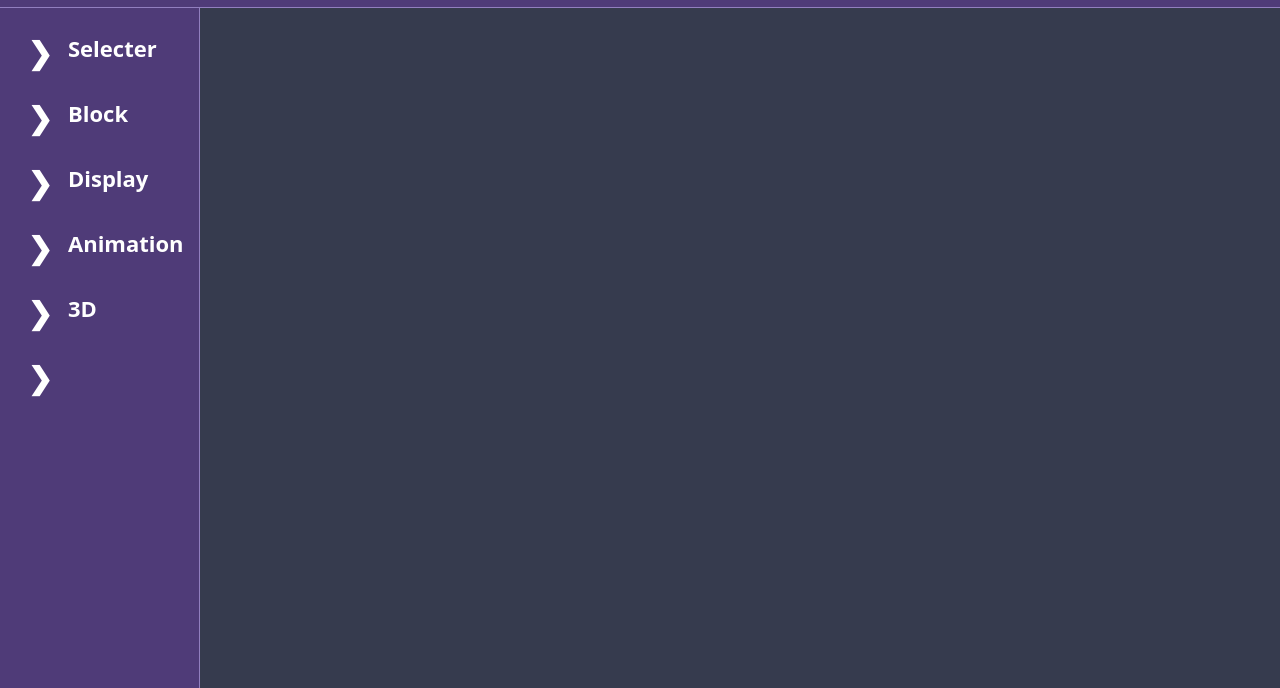
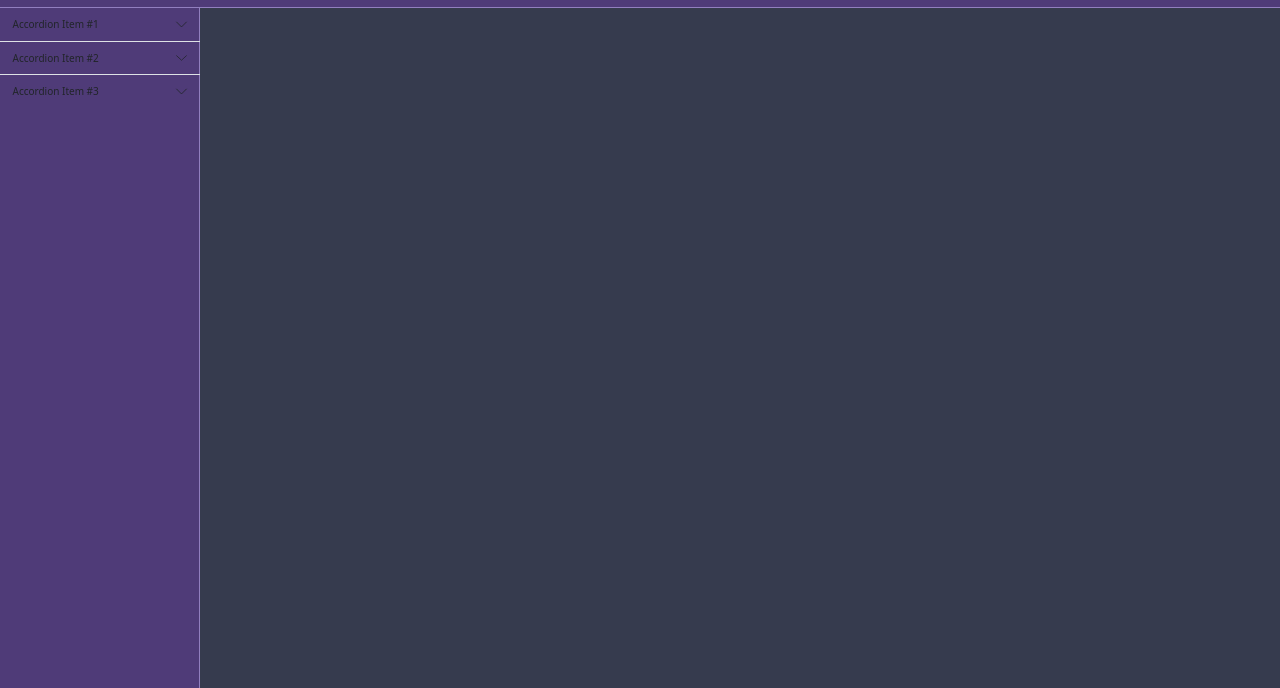
Before and after one commit to chanwoongYoon/study_code2, a plain HTML site: page index.html in a window 1280 px wide. Shown: the part 112-800 px from the top of the page. Drawn offline with nearby package versions, Linux system fonts and the light colour scheme.

Commit message:
사이드 바 아코디언으로 변신

```diff
--- a/index.html
+++ b/index.html
@@ -8,7 +8,7 @@
     <link href="https://cdn.jsdelivr.net/npm/bootstrap@5.3.8/dist/css/bootstrap.min.css" rel="stylesheet" integrity="sha384-sRIl4kxILFvY47J16cr9ZwB07vP4J8+LH7qKQnuqkuIAvNWLzeN8tE5YBujZqJLB" crossorigin="anonymous">
     <link rel="stylesheet" href="https://cdn.jsdelivr.net/npm/bootstrap-icons@1.11.3/font/bootstrap-icons.css">
     <script src="https://cdn.jsdelivr.net/npm/@popperjs/core@2.11.8/dist/umd/popper.min.js" integrity="sha384-I7E8VVD/ismYTF4hNIPjVp/Zjvgyol6VFvRkX/vR+Vc4jQkC+hVqc2pM8ODewa9r" crossorigin="anonymous" defer></script>
-<script src="https://cdn.jsdelivr.net/npm/bootstrap@5.3.8/dist/js/bootstrap.min.js" integrity="sha384-G/EV+4j2dNv+tEPo3++6LCgdCROaejBqfUeNjuKAiuXbjrxilcCdDz6ZAVfHWe1Y" crossorigin="anonymous" defer></script>
+    <script src="https://cdn.jsdelivr.net/npm/bootstrap@5.3.8/dist/js/bootstrap.min.js" integrity="sha384-G/EV+4j2dNv+tEPo3++6LCgdCROaejBqfUeNjuKAiuXbjrxilcCdDz6ZAVfHWe1Y" crossorigin="anonymous" defer></script>
     <link rel="stylesheet" href="style.css">
     <script src="script.js" defer></script>
 </head>
@@ -17,11 +17,7 @@
         <nav>
             <a class="logo" href="index.html" style="color:var(--empasize_color);"><i class="fa-solid fa-cube"></i></a>
             <div class="icons">
-                <a class="icon" href="">
-                    <svg class="bi" width="32" height="32" fill="currentColor">
-                        <use xlink:href="bootstrap-icons.svg#heart-fill"/>
-                    </svg>
-                </a>
+                <a class="icon" href=""><i class="fa-solid fa-code"></i></a>
                 <a class="icon" href="css.html"><i class="fa-brands fa-css3-alt"></i></a>
                 <a class="icon" href=""><i class="fa-brands fa-js"></i></a>
                 <a class="icon" href=""><i class="fa-brands fa-git-alt"></i></a>
@@ -33,15 +29,51 @@
         </nav>
     </header>
     <main>
-    <div class="sideBar">
+        <div class="sideBar">
+            <div class="accordion accordion-flush" id="accordionFlushExample">
+                <div class="accordion-item">
+                    <h2 class="accordion-header">
+                    <button class="accordion-button collapsed" type="button" data-bs-toggle="collapse" data-bs-target="#flush-collapseOne" aria-expanded="false" aria-controls="flush-collapseOne">
+                        Accordion Item #1
+                    </button>
+                    </h2>
+                    <div id="flush-collapseOne" class="accordion-collapse collapse" data-bs-parent="#accordionFlushExample">
+                    <div class="accordion-body">Placeholder content for this accordion, which is intended to demonstrate the <code>.accordion-flush</code> class. This is the first item’s accordion body.</div>
+                    </div>
+                </div>
+
+                <div class="accordion-item">
+                    <h2 class="accordion-header">
+                    <button class="accordion-button collapsed" type="button" data-bs-toggle="collapse" data-bs-target="#flush-collapseTwo" aria-expanded="false" aria-controls="flush-collapseTwo">
+                        Accordion Item #2
+                    </button>
+                    </h2>
+                    <div id="flush-collapseTwo" class="accordion-collapse collapse" data-bs-parent="#accordionFlushExample">
+                    <div class="accordion-body">Placeholder content for this accordion, which is intended to demonstrate the <code>.accordion-flush</code> class. This is the second item’s accordion body. Let’s imagine this being filled with some actual content.</div>
+                    </div>
+                </div>
+
+                <div class="accordion-item">
+                    <h2 class="accordion-header">
+                    <button class="accordion-button collapsed" type="button" data-bs-toggle="collapse" data-bs-target="#flush-collapseThree" aria-expanded="false" aria-controls="flush-collapseThree">
+                        Accordion Item #3
+                    </button>
+                    </h2>
+                    <div id="flush-collapseThree" class="accordion-collapse collapse" data-bs-parent="#accordionFlushExample">
+                    <div class="accordion-body">Placeholder content for this accordion, which is intended to demonstrate the <code>.accordion-flush</code> class. This is the third item’s accordion body. Nothing more exciting happening here in terms of content, but just filling up the space to make it look, at least at first glance, a bit more representative of how this would look in a real-world application.</div>
+                    </div>
+                </div>
+            </div>
+        </div>
+    <!-- <div class="sideBar">
         <div class="listContent"><div class="arrow"> &#10095;</div>Selecter</div>
         <div class="listContent"><div class="arrow"> &#10095;</div>Block</div>
         <div class="listContent"><div class="arrow"> &#10095;</div>Display</div>
         <div class="listContent"><div class="arrow"> &#10095;</div>Animation</div>
         <div class="listContent"><div class="arrow"> &#10095;</div>3D</div>
         <div class="listContent"><div class="arrow"> &#10095;</div></div>
-    </div>
-    <div id="mainContext"></div>
+    </div> -->
+        <div id="mainContext"></div>
     </main>
 </body>
 </html>
--- a/style.css
+++ b/style.css
@@ -15,6 +15,10 @@
 
 *{
     box-sizing:border-box;
+}
+
+html{
+    font-size: 62.5%;
 }
 
 body{
@@ -102,7 +106,6 @@ nav{
     height:calc(100vh - var(--headerHeight));
     width:var(--sidebarWidth);
     margin-top: var(--headerHeight);
-    padding:10px;
     border-right: 1px solid var(--sub_color2);
     color:white;
     background-color: var(--sub_color1);
@@ -111,30 +114,14 @@ nav{
     top:0;
 }
 
-.listContent{
-    display:flex;
-    align-items: center;
-    font-size: 22px;
-    font-weight: 600;
-    border: 2px solid transparent;
-    margin-bottom:5px;
+/* --------------------------- 아코디언 ---------------------------*/
+
+#accordionFlushExample{
+    width:var(--sidebarWidth);
 }
 
-.listContent:hover{
-    cursor:pointer;
-    background-color: var(--empasize_color);
-    border:2px solid var(--empasize_colorLight);
-    border-radius: 20px;
-}
-
-.arrow{
-    height: 36px;
-    width: 36px;
-    display:inline;
-    margin:10px;
-    color:white;
-    font-size: 30px;
-    text-align: center;
+.accordion{
+    --bs-accordion-bg: transparent;
 }
 
 /* --------------------------- 메인컨텐츠 ---------------------------*/
```
Also changed, not shown: css.html (+38 -6 lines).
